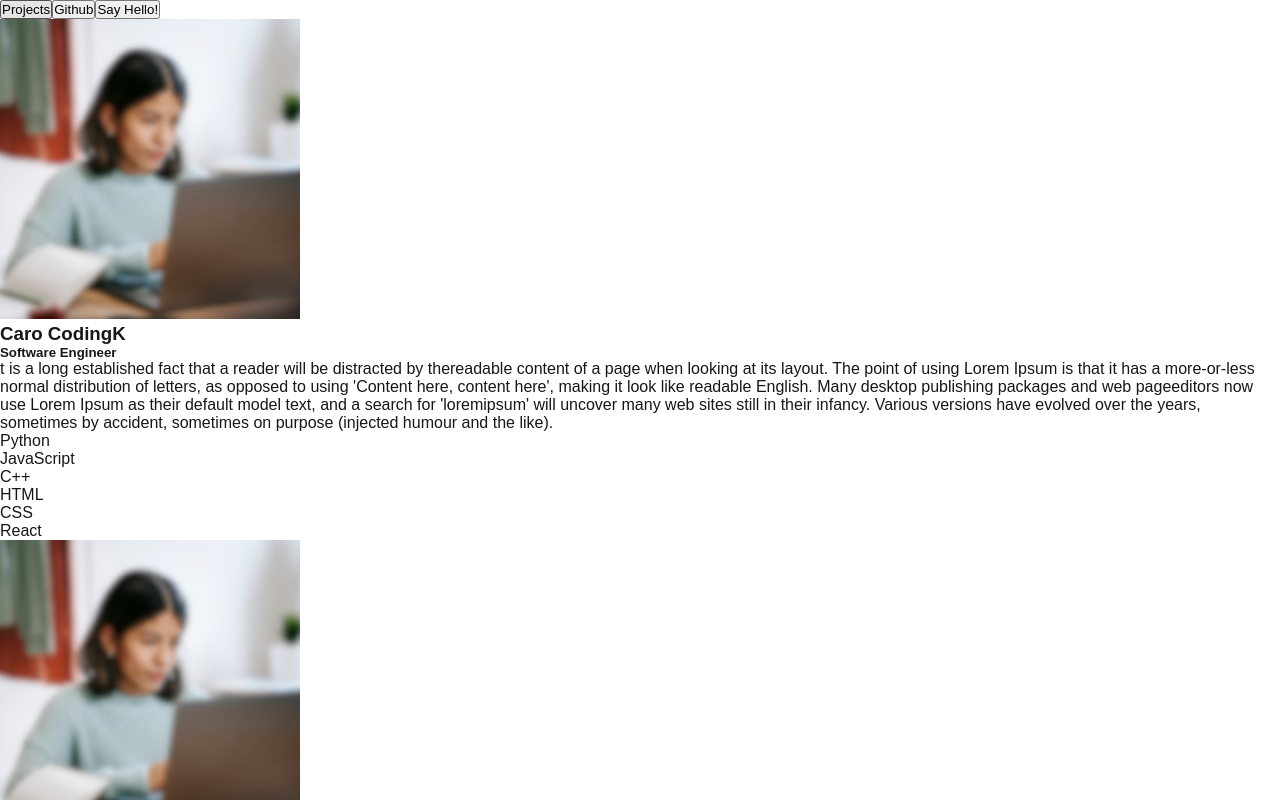
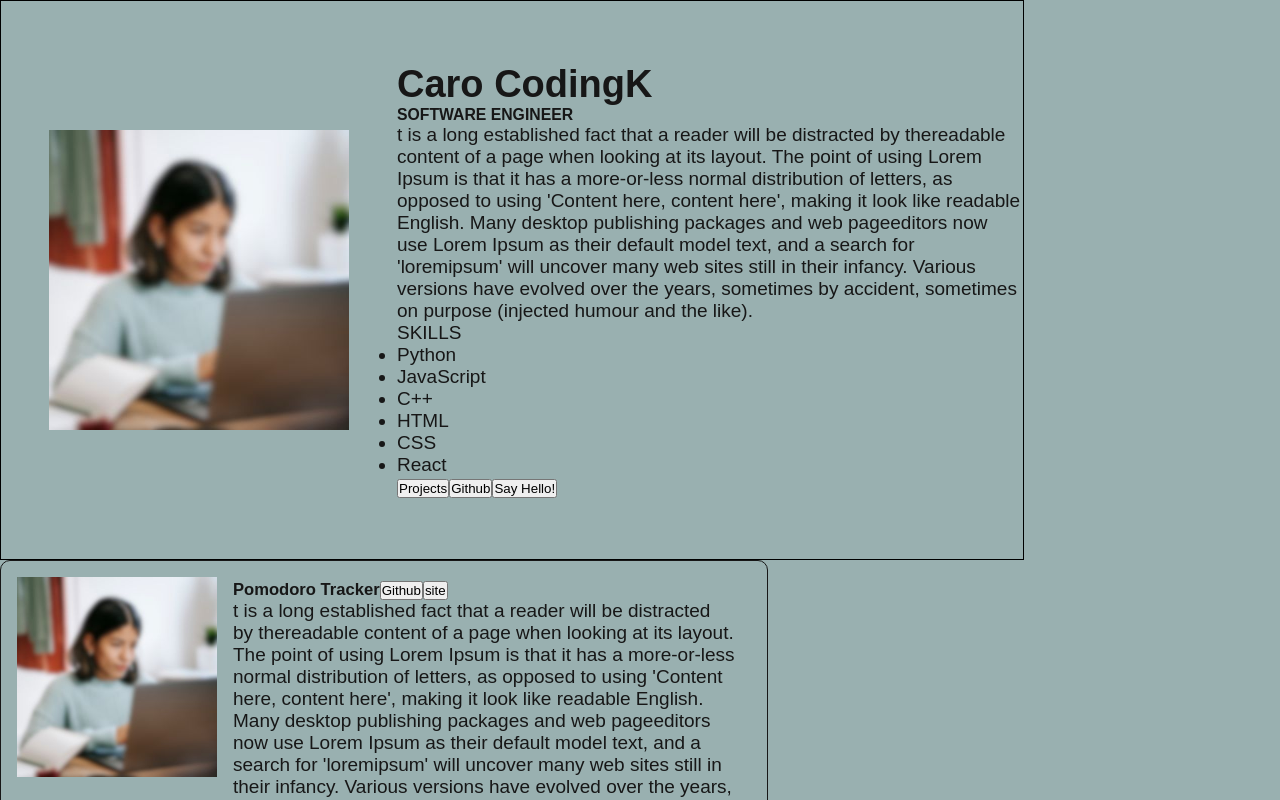
Before and after one commit to carocodingk/carocodingk.github.io, a Next.js app: page / in a window 1280 px wide. Shown: the top 800 px of the page. Built offline with nearby package versions, Linux system fonts and the light colour scheme.

Commit message:
Removed navigation bar and moved the buttons to about me section

```diff
--- a/components/AboutMe.jsx
+++ b/components/AboutMe.jsx
@@ -1,20 +1,23 @@
 import Image from "next/image";
+import LinksBar from "./LinksBar";
 import info from "../content/info.json";
+import style from "../styles/components.module.css"
 // import profilePic from "../content/profilePic.jpg";
 
 function AboutMe(){
   return(
-    <div>
-      <Image src={info.AboutMe['image']}
+    <div id={style.aboutme}>
+      <Image id={style.aboutme_img} src={info.AboutMe['image']}
         width={300}
         height={300}/>
       <div>
-        <h3>{info.AboutMe['name']}</h3>
-        <h5>{info.AboutMe['occupation']}</h5>
+        <h1>{info.AboutMe['name']}</h1>
+        <h5>{info.AboutMe['occupation'].toUpperCase()}</h5>
         <p>{info.AboutMe['description']}</p>
-        <ul>{info.AboutMe['skills'].map((skill) =>
-          <li>{skill}</li>
-        )}</ul>
+        <ul>SKILLS{info.AboutMe['skills'].map((skill) =>
+          <li>{skill}</li>)}
+        </ul>
+        <LinksBar />
       </div>
     </div>
   );
--- a/components/Homepage.jsx
+++ b/components/Homepage.jsx
@@ -1,11 +1,12 @@
-import NavigationBar from "./NavigationBar";
+// import LinksBar from "./LinksBar";
 import AboutMe from "./AboutMe";
 import Projects from "./Projects";
+import styles from "../styles/components.module.css"
 
 function Homepage(){
   return (
-    <div>
-      <NavigationBar />
+    <div id={styles.homepage}>
+      {/* <LinksBar /> */}
       <AboutMe />
       <Projects />
     </div>
--- a/components/NavigationBar.jsx
+++ b/components/LinksBar.jsx
@@ -1,6 +1,6 @@
 import Link from "next/link";
 
-function NavigationBar(){
+function LinksBar(){
   return(
     <div>
       <div>
@@ -27,4 +27,4 @@ function NavigationBar(){
   );
 }
 
-export default NavigationBar
+export default LinksBar
--- a/components/ProjectCard.jsx
+++ b/components/ProjectCard.jsx
@@ -1,20 +1,20 @@
 import Image from "next/image";
 import ProjectButtons from "./ProjectButtons";
+import style from "../styles/components.module.css"
 
 function ProjectCard({project}){
 return(
-  <div>
+  <div className={style.project}>
     <Image src= {project.image}
-      width={300}
-      height={300} />
-    <div>
-      <div>
+      width={200}
+      height={200} />
+    <div className={style.project_data}>
+      <div className={style.project_title} >
         <h5>{project.title}</h5>
         <ProjectButtons url1={project.url1} url2={project.url2} />
       </div>
+      <p>{project.description}</p>
     </div>
-
-    <p>{project.description}</p>
   </div>
 );
 }
--- /dev/null
+++ b/styles/components.module.css
@@ -0,0 +1,36 @@
+#homepage {
+  /* background-color: rgb(176, 186, 187); */
+  background-color: #99B0B0;
+  font-size: 19px;
+}
+
+#aboutme {
+  display: flex;
+  align-items: center;
+  height: 70vh;
+  width: 80vw;
+  /* margin: auto; */
+  border: 1px solid black;
+}
+
+#aboutme_img{
+  margin: 3rem;
+}
+
+.project {
+  display: flex;
+  border: 1px solid ;
+  border-radius: 10px;
+  width: 60vw;
+  padding: 1rem;
+}
+
+.project_data{
+  padding: 0 1rem;
+}
+
+.project_title {
+  display: flex;
+  align-items: baseline;
+  font-size: 20px;
+}
```
